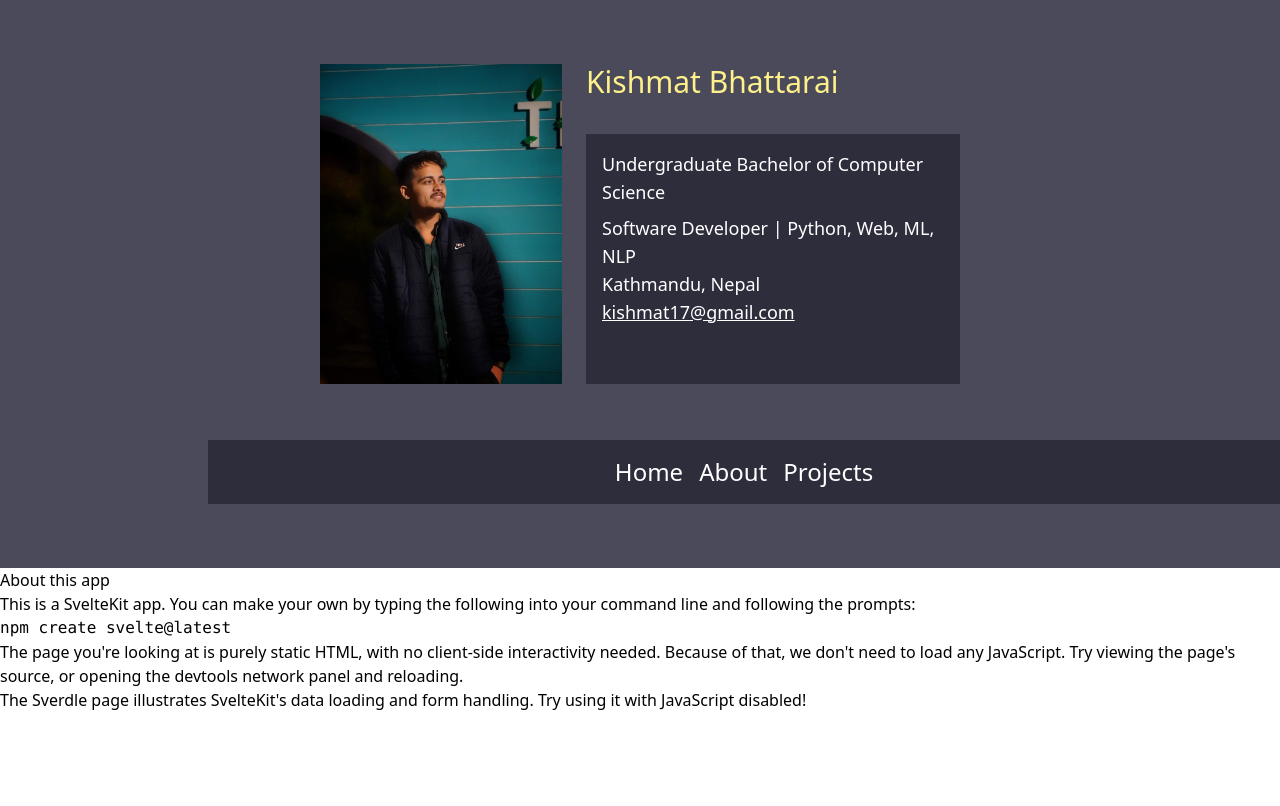
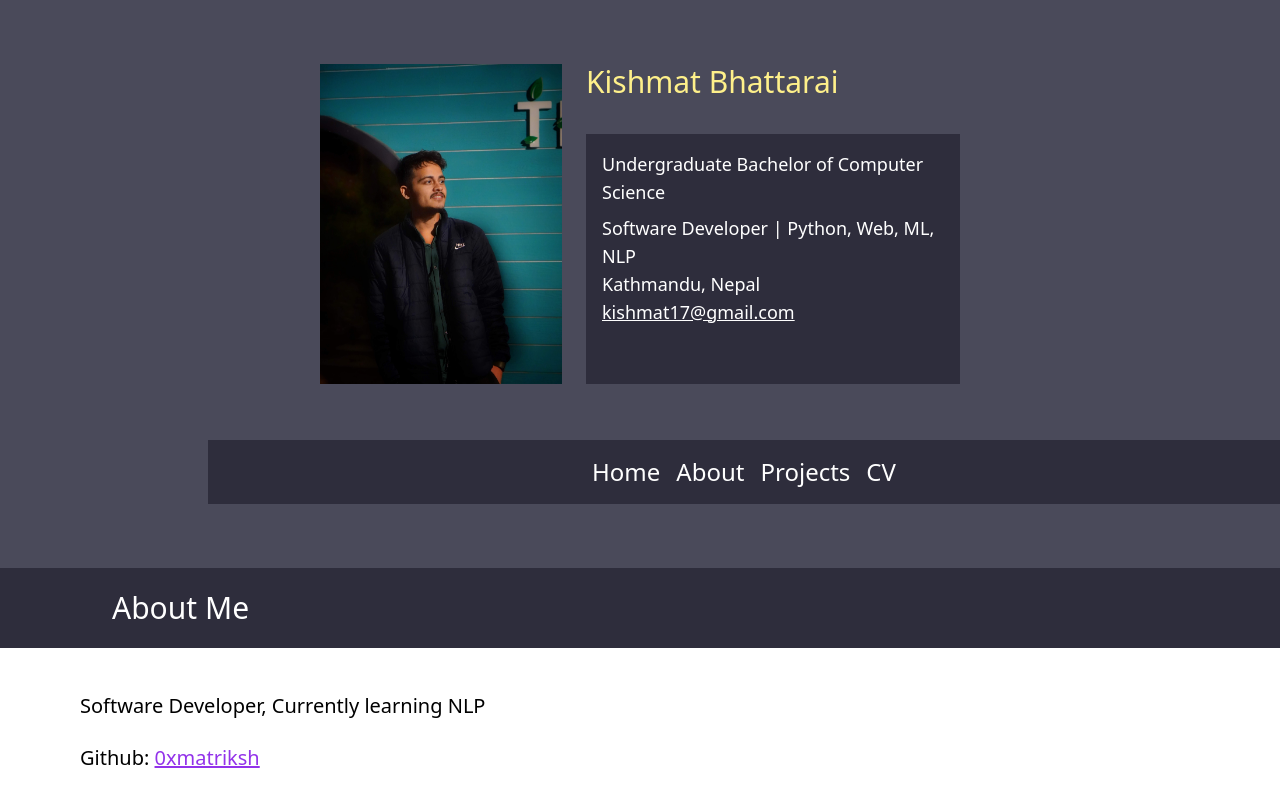
Before and after one commit to 0xkibh/kishmat-portfolio, a SvelteKit app: page /about in a window 1280 px wide. Shown: the top 806 px of the page. Built offline with nearby package versions, Linux system fonts and the light colour scheme.

Commit message:
feat: add cv and update projects page

```diff
--- a/src/routes/+page.svelte
+++ b/src/routes/+page.svelte
@@ -10,7 +10,7 @@
 	<div class="w-full bg-[#2E2D3C] text-white h-20 text-3xl flex items-center pl-28">
 		Home
 	</div>
-	<div class="flex-col space-y-4 text-xl  py-10 px-20 leading-9">
+	<div class="flex-col space-y-4 text-xl py-10 px-20 leading-9">
 		<p> Hello everyone, myself Kishmat Bhattarai. </p>
 
 		<p> I am a software developer with a degree in Computer Science and Information Technology from Lumbini City College.
--- a/src/routes/Header.svelte
+++ b/src/routes/Header.svelte
@@ -38,6 +38,9 @@
 			<li aria-current={$page.url.pathname.startsWith('/projects') ? 'page' : undefined}>
 				<a href="/projects">Projects</a>
 			</li>
+			<li aria-current={$page.url.pathname.startsWith('/projects') ? 'page' : undefined}>
+				<a href="/kishmat_cv.pdf" target="_blank">CV</a>
+			</li>
 		</ul>
 	</nav>
 </header>
--- a/src/routes/about/+page.svelte
+++ b/src/routes/about/+page.svelte
@@ -3,24 +3,19 @@
 	<meta name="description" content="About this app" />
 </svelte:head>
 
-<div class="text-column">
-	<h1>About this app</h1>
+<div>
+	<div class="w-full bg-[#2E2D3C] text-white h-20 text-3xl flex items-center pl-28">
+		About Me
+	</div>
+	<div class="flex-col space-y-4 text-xl py-10 px-20 leading-9">
 
-	<p>
-		This is a <a href="https://kit.svelte.dev">SvelteKit</a> app. You can make your own by typing the
-		following into your command line and following the prompts:
-	</p>
 
-	<pre>npm create svelte@latest</pre>
+		<p>Software Developer, Currently learning NLP</p>
 
-	<p>
-		The page you're looking at is purely static HTML, with no client-side interactivity needed.
-		Because of that, we don't need to load any JavaScript. Try viewing the page's source, or opening
-		the devtools network panel and reloading.
-	</p>
+		<p>
+			Github: <a href="https://github.com/0xmatriksh" class="underline text-purple-600">0xmatriksh</a>
+		</p>
 
-	<p>
-		The <a href="/sverdle">Sverdle</a> page illustrates SvelteKit's data loading and form handling. Try
-		using it with JavaScript disabled!
-	</p>
+	</div>
+
 </div>
--- a/src/routes/projects/+page.svelte
+++ b/src/routes/projects/+page.svelte
@@ -1,3 +1,21 @@
-<div>
+<script>
+</script>
+
+<svelte:head>
+<title>Projects</title>
+<meta name="description" content="Svelte demo app" />
+</svelte:head>
+
+<section >
+<div class="w-full bg-[#2E2D3C] text-white h-20 text-3xl flex items-center pl-28">
     Projects
 </div>
+<div class="flex-col space-y-4 text-xl py-10 px-20 leading-9">
+    Project 1
+</div>
+
+</section>
+
+<style>
+
+</style>
```
Also changed, not shown: 1 other file (tests, documents, lock files or other folders).
